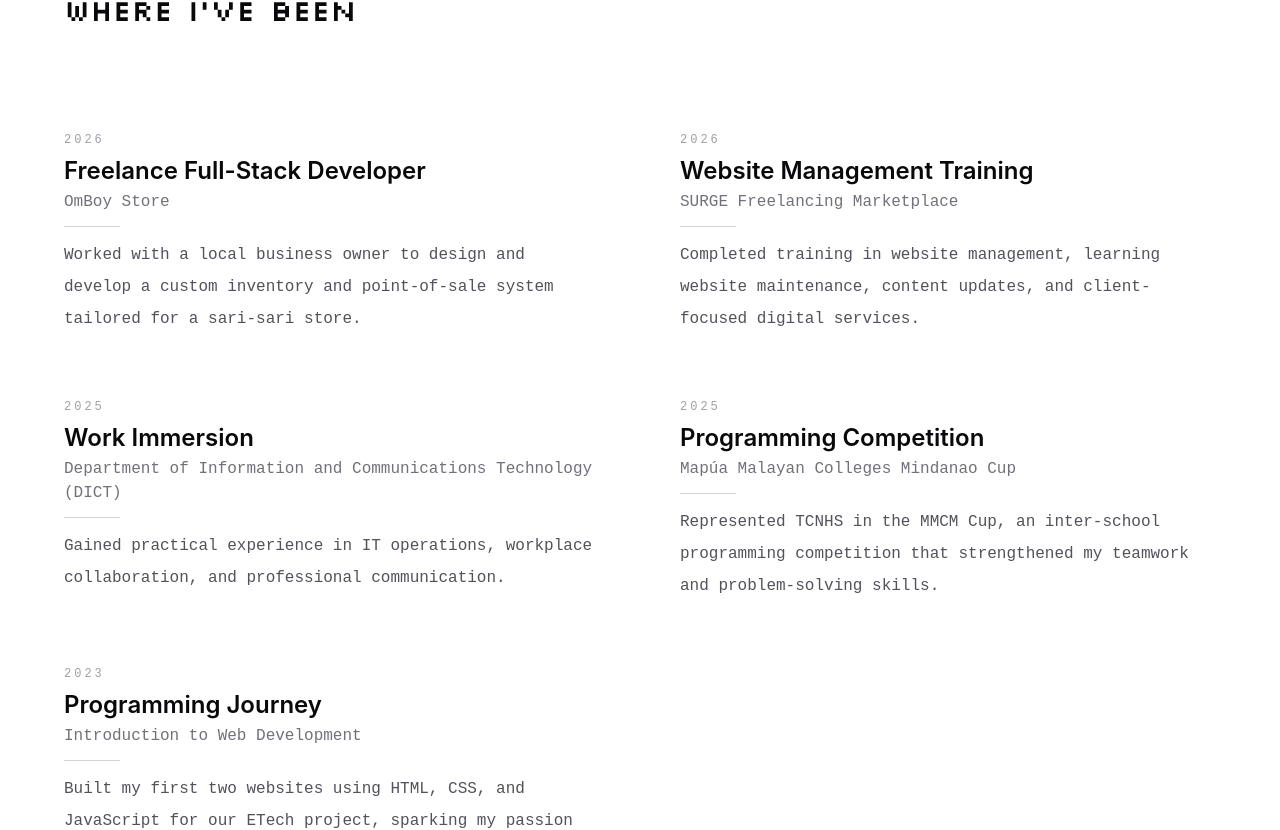
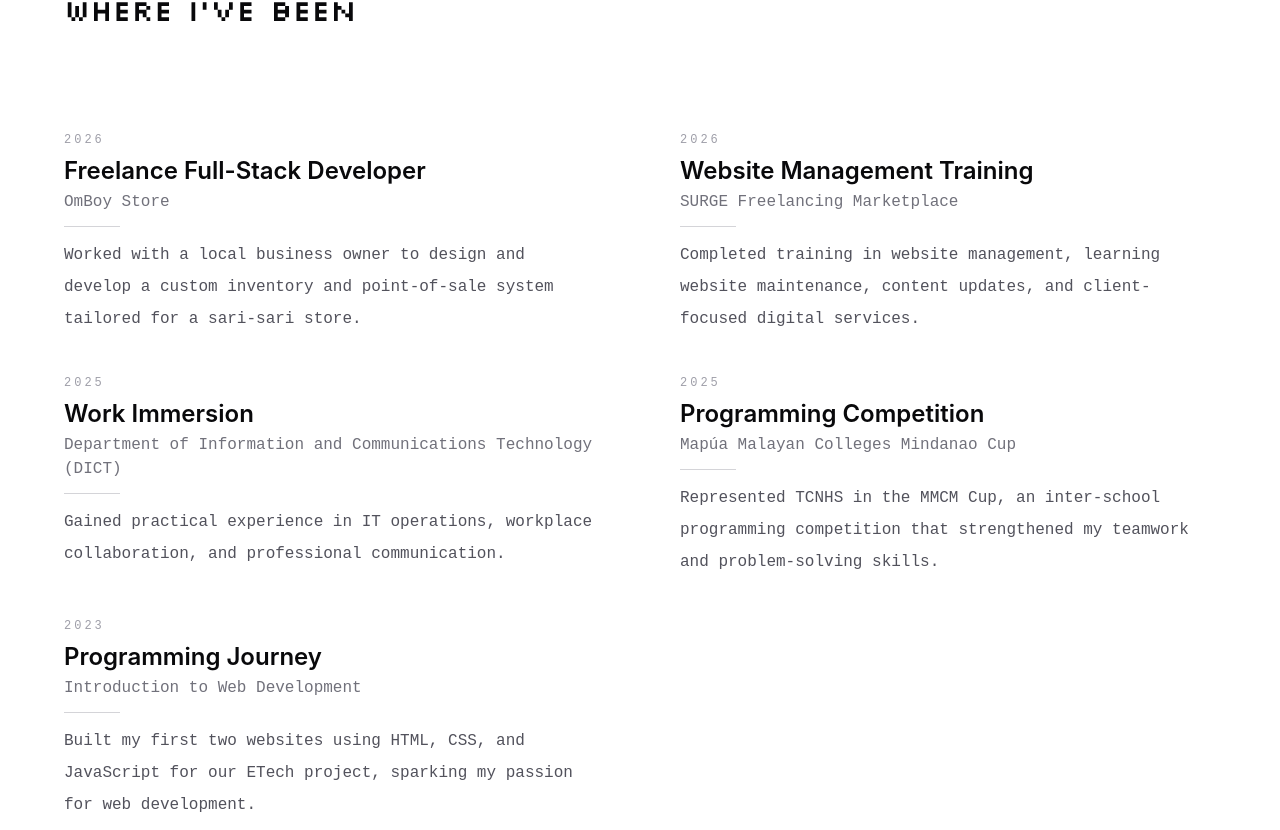
Before and after one commit to ArwinJanoyan2430/arwinjanoyan, a React (Vite) app: page /v2 in a window 1280 px wide. Shown: the part 1952-2782 px from the top of the page. Built offline with nearby package versions, Linux system fonts and the light colour scheme; the HTML template or start-up script is replaced by a standard one.

Commit message:
adjustment of exps

```diff
--- a/src/pages/Experiences.jsx
+++ b/src/pages/Experiences.jsx
@@ -63,7 +63,7 @@ function Experiences() {
         grid-cols-1
         gap-x-10
         gap-y-12
-        sm:gap-y-16
+        sm:gap-y-10
         lg:grid-cols-2
         lg:gap-x-20
       ">
```
